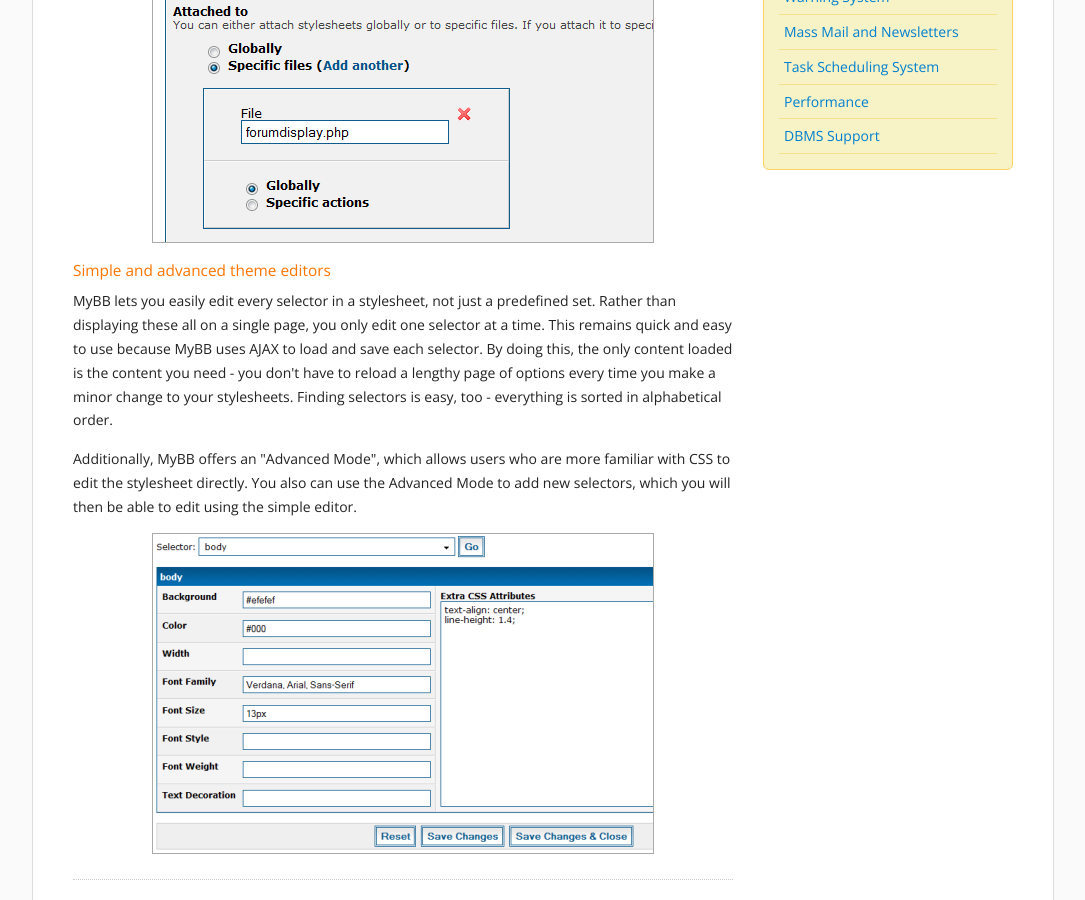
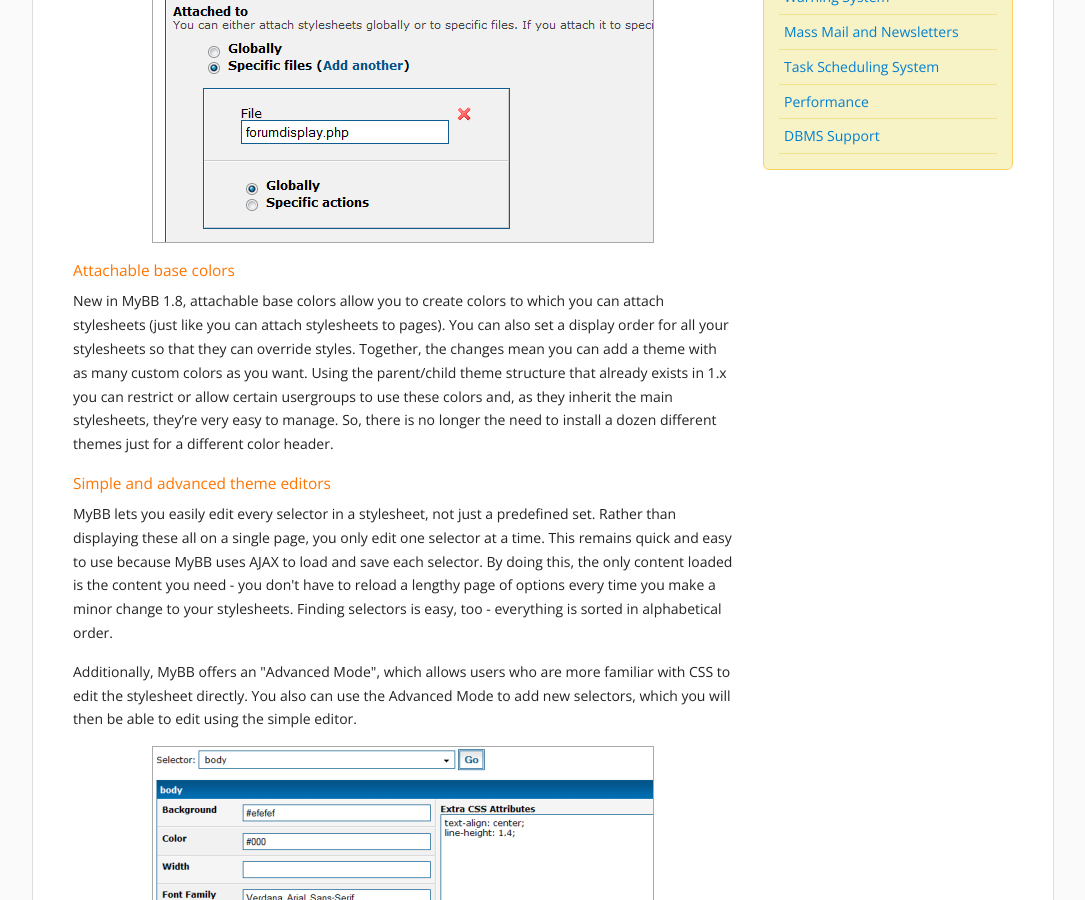
Before and after one commit to mybb/mybb.com, a Jekyll site: the page built from features/05-template-and-theme-editor.html, in a window 1280 px wide and 900 px high, scrolled down 777 px. Shown: the whole window, without its empty margins (97-1182 px from the left). Built offline with Jekyll 4.4.1, drawn with Linux system fonts in a browser that asks for light colours; nearby versions of some CDN libraries; Markdown is read by kramdown in place of the engine named in the settings.

Commit message:
Add paragraph about Attachable base colors

```diff
--- a/features/05-template-and-theme-editor.html
+++ b/features/05-template-and-theme-editor.html
@@ -16,6 +16,10 @@
 
 <p class="tourScreenshot"><img alt="Edit stylesheet properties" src="{{ site.baseurl }}/assets/images/tour/template-themes/stylesheets.png" /></p>
 
+<h2>Attachable base colors</h2>
+<p>
+	New in MyBB 1.8, attachable base colors allow you to create colors to which you can attach stylesheets (just like you can attach stylesheets to pages). You can also set a display order for all your stylesheets so that they can override styles. Together, the changes mean you can add a theme with as many custom colors as you want. Using the parent/child theme structure that already exists in 1.x you can restrict or allow certain usergroups to use these colors and, as they inherit the main stylesheets, they’re very easy to manage. So, there is no longer the need to install a dozen different themes just for a different color header.</p>
+
 <h2>Simple and advanced theme editors</h2>
 <p>
 	MyBB lets you easily edit every selector in a stylesheet, not just a predefined set. Rather than displaying these all on a single page, you only edit one selector at a time. This remains quick and easy to use because MyBB uses AJAX to load and save each selector. By doing this, the only content loaded is the content you need - you don't have to reload a lengthy page of options every time you make a minor change to your stylesheets. Finding selectors is easy, too - everything is sorted in alphabetical order.</p>
```
